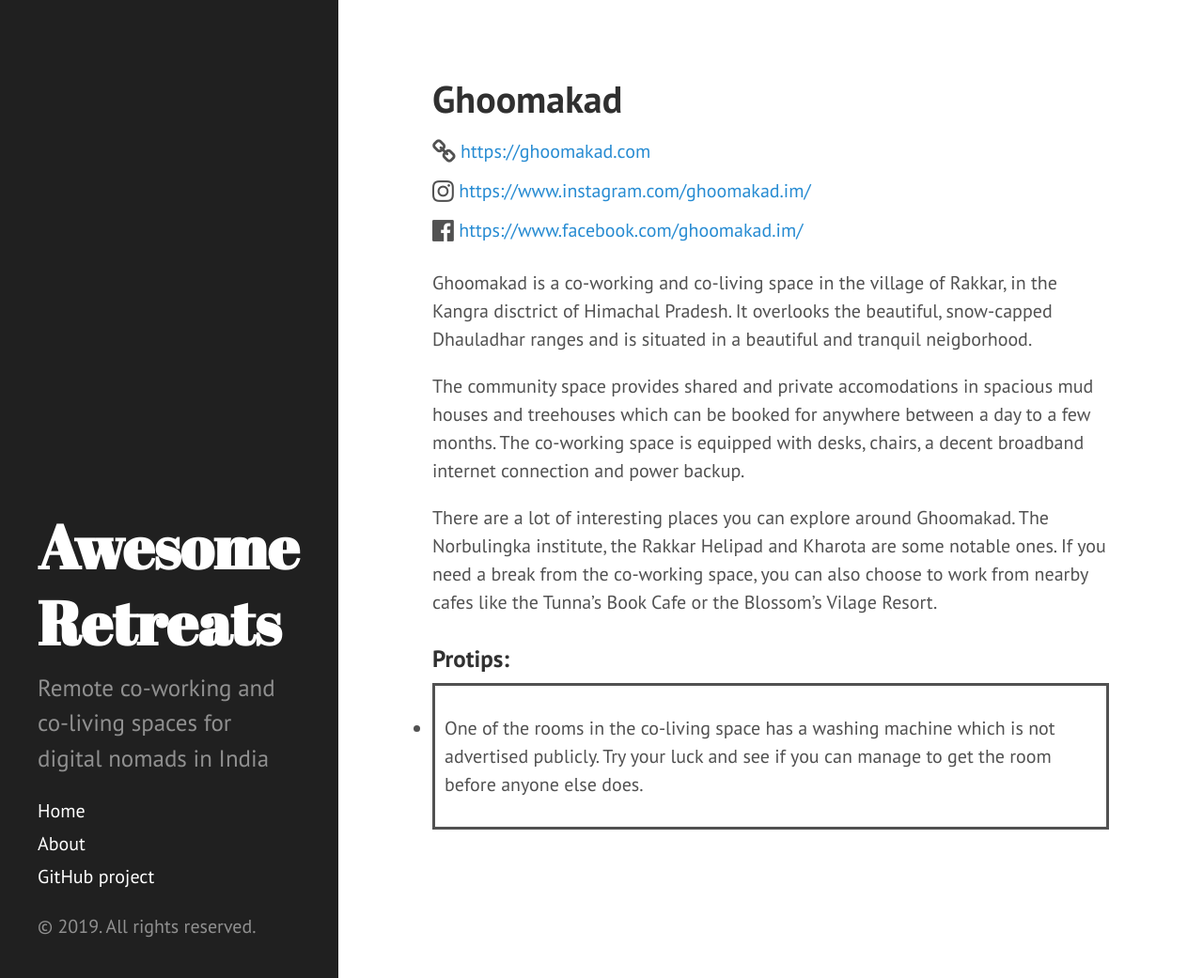
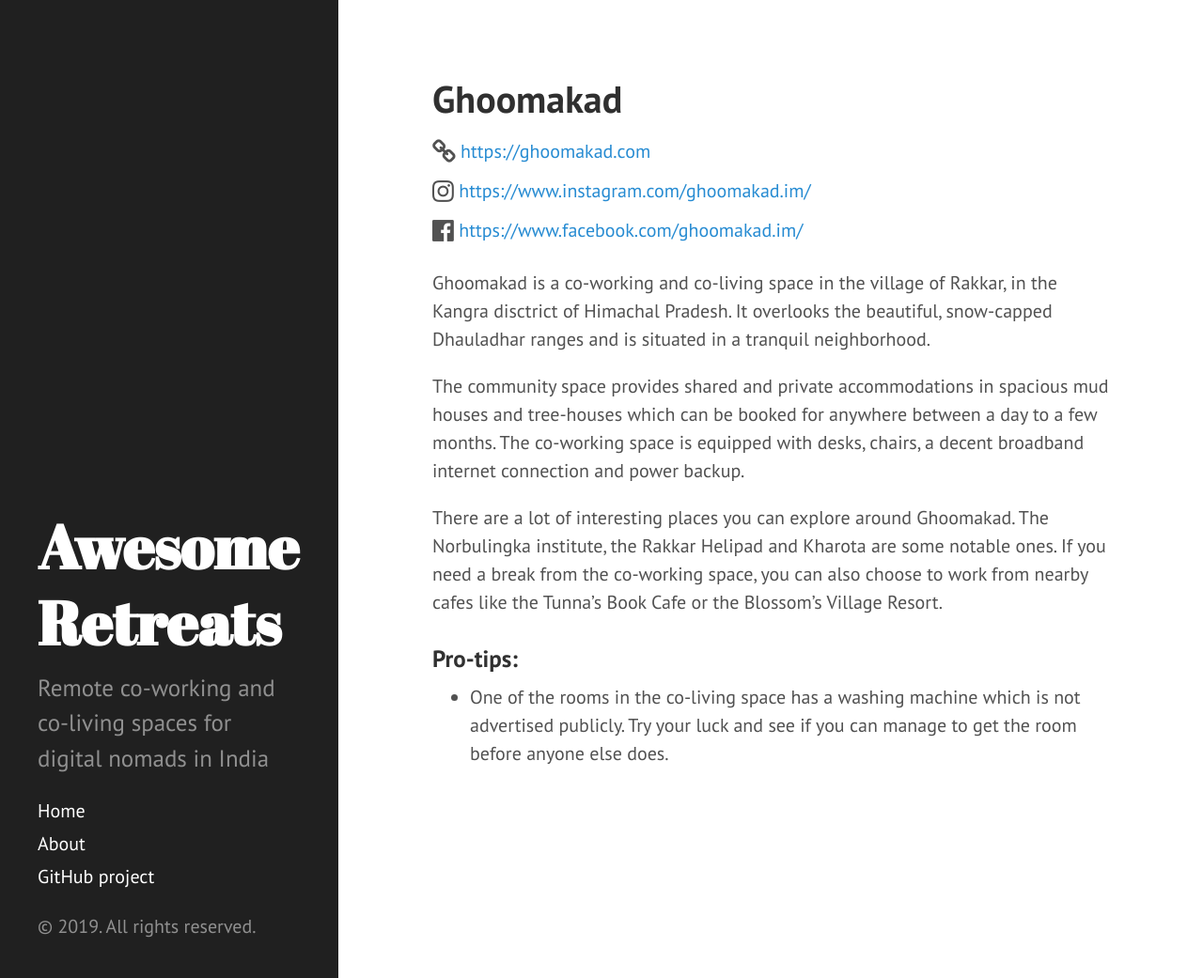
Before and after one commit to mb-14/awesome-retreats, a Jekyll site: the page built from _retreats/ghoomakad.md, in a window 1280 px wide and 1041 px high. Shown: the whole window at 94% size. Built offline with Jekyll 4.4.1, drawn with Linux system fonts in a browser that asks for light colours.

Commit message:
Spellcheck

```diff
--- a/_retreats/ghoomakad.md
+++ b/_retreats/ghoomakad.md
@@ -10,11 +10,11 @@
     facebook: "https://www.facebook.com/ghoomakad.im/"
 ---
 
-Ghoomakad is a co-working and co-living space in the village of Rakkar, in the Kangra disctrict of Himachal Pradesh. It overlooks the beautiful, snow-capped Dhauladhar ranges and is situated in a beautiful and tranquil neigborhood.
+Ghoomakad is a co-working and co-living space in the village of Rakkar, in the Kangra disctrict of Himachal Pradesh. It overlooks the beautiful, snow-capped Dhauladhar ranges and is situated in a tranquil neighborhood.
 
-The community space provides shared and private accomodations in spacious mud houses and treehouses which can be booked for anywhere between a day to a few months. The co-working space is equipped with desks, chairs, a decent broadband internet connection and power backup.
+The community space provides shared and private accommodations in spacious mud houses and tree-houses which can be booked for anywhere between a day to a few months. The co-working space is equipped with desks, chairs, a decent broadband internet connection and power backup.
 
-There are a lot of interesting places you can explore around Ghoomakad. The Norbulingka institute, the Rakkar Helipad and Kharota are some notable ones. If you need a break from the co-working space, you can also choose to work from nearby cafes like the Tunna's Book Cafe or the Blossom's Vilage Resort.
+There are a lot of interesting places you can explore around Ghoomakad. The Norbulingka institute, the Rakkar Helipad and Kharota are some notable ones. If you need a break from the co-working space, you can also choose to work from nearby cafes like the Tunna's Book Cafe or the Blossom's Village Resort.
 
-### Protips:
+### Pro-tips:
 - One of the rooms in the co-living space has a washing machine which is not advertised publicly. Try your luck and see if you can manage to get the room before anyone else does.
--- a/public/css/style.css
+++ b/public/css/style.css
@@ -35,11 +35,11 @@
     display: block;
   }
 
-  ul {
+  .tabcontent ul {
       padding:0;
   }
 
-  li {
+  .tabcontent li {
     border-style: solid;
     padding: 30px 10px;
     margin-bottom:-2px;
```
Also changed, not shown: _retreats/alt_life_dharamkot.md (+1 -1 lines), _retreats/bir_nest.md (+2 -2 lines), _retreats/the_other_space.md (+1 -1 lines).
